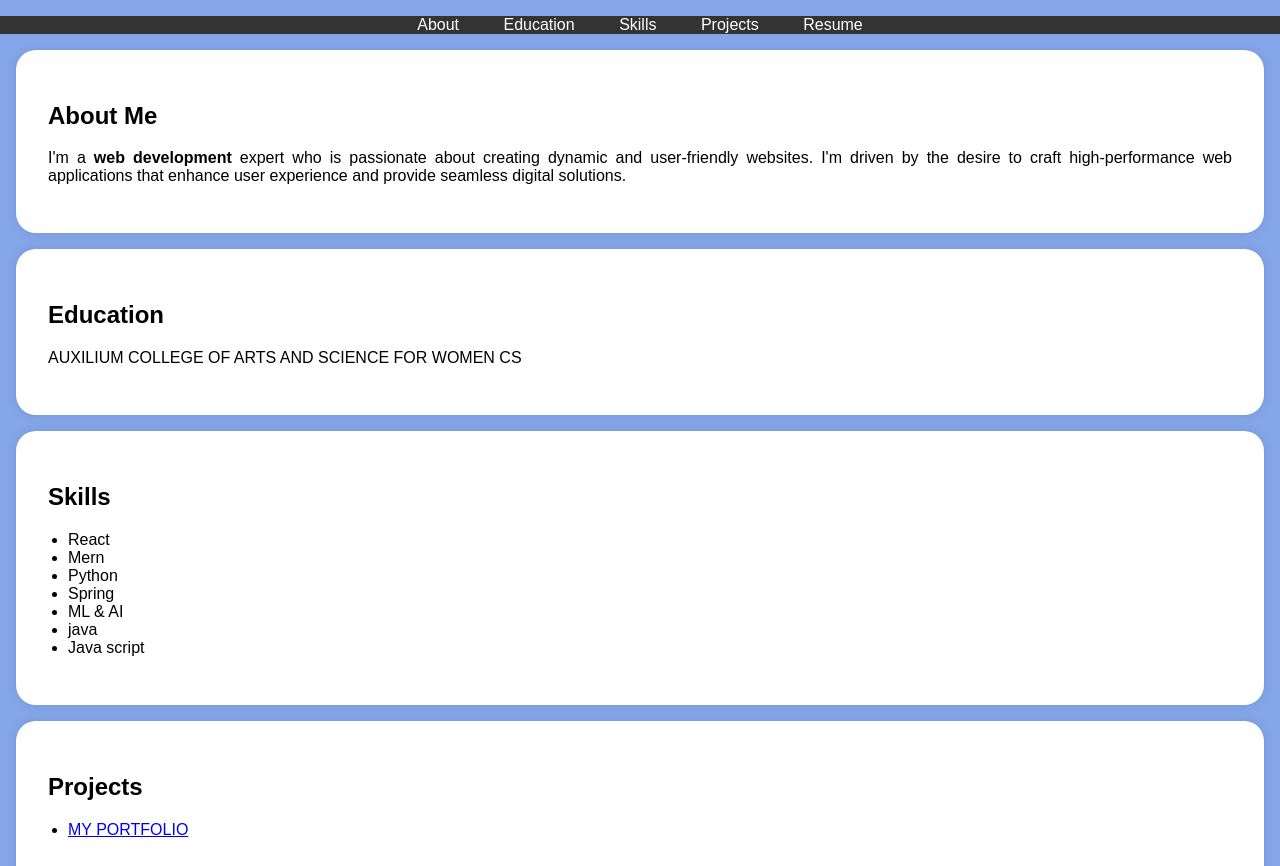
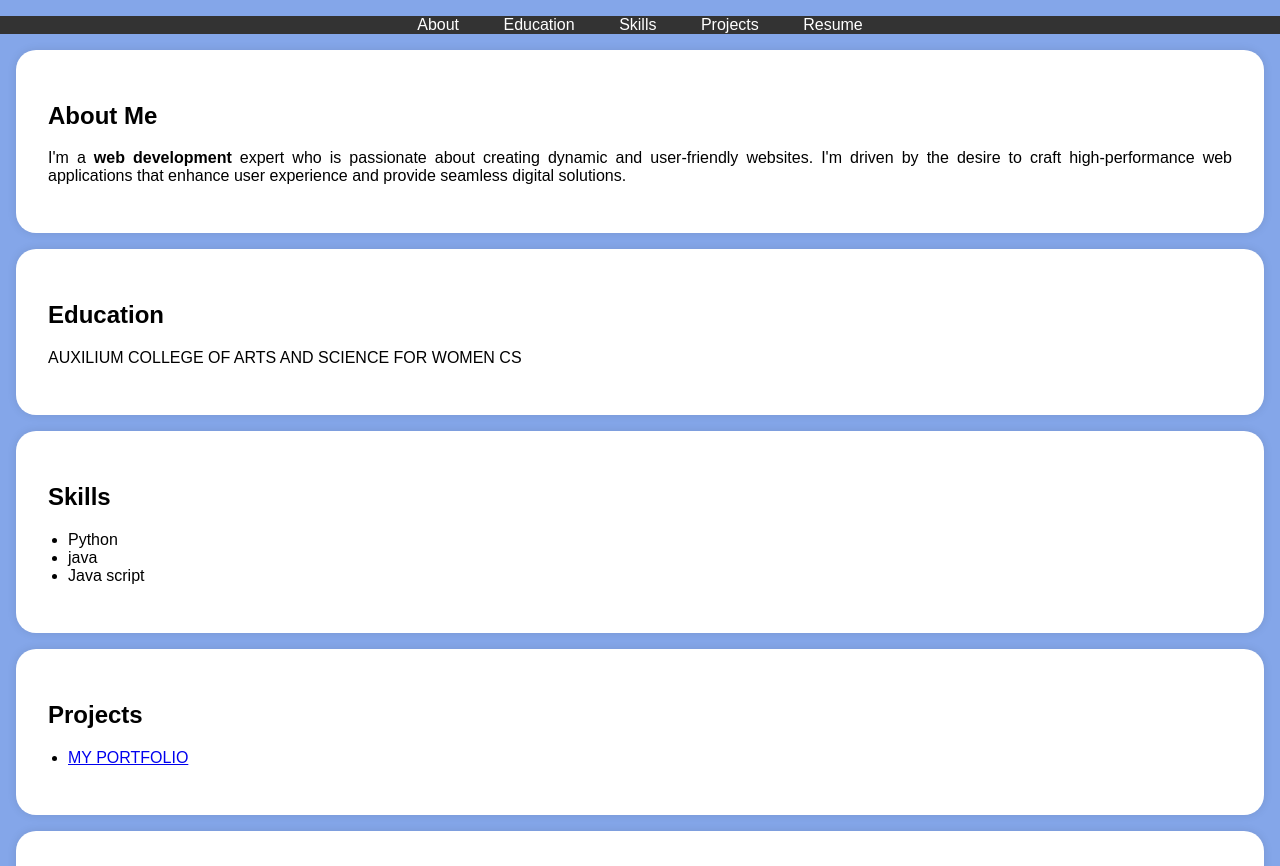
Before and after one commit to arthi38/digital-portfolio, a plain HTML site: page index.html in a window 1280 px wide. Shown: the part 197-1063 px from the top of the page. Drawn offline with Linux system fonts and the light colour scheme.

Commit message:
Update index.html

```diff
--- a/index.html
+++ b/index.html
@@ -136,11 +136,7 @@
         <div class="section-content">
             <h2>Skills</h2>
             <ul>
-                <li>React</li>
-                <li>Mern</li>
                 <li>Python</li>
-                <li>Spring</li>
-                <li>ML & AI</li>
                 <li>java</li>
                 <li>Java script</li>
             </ul>
```
